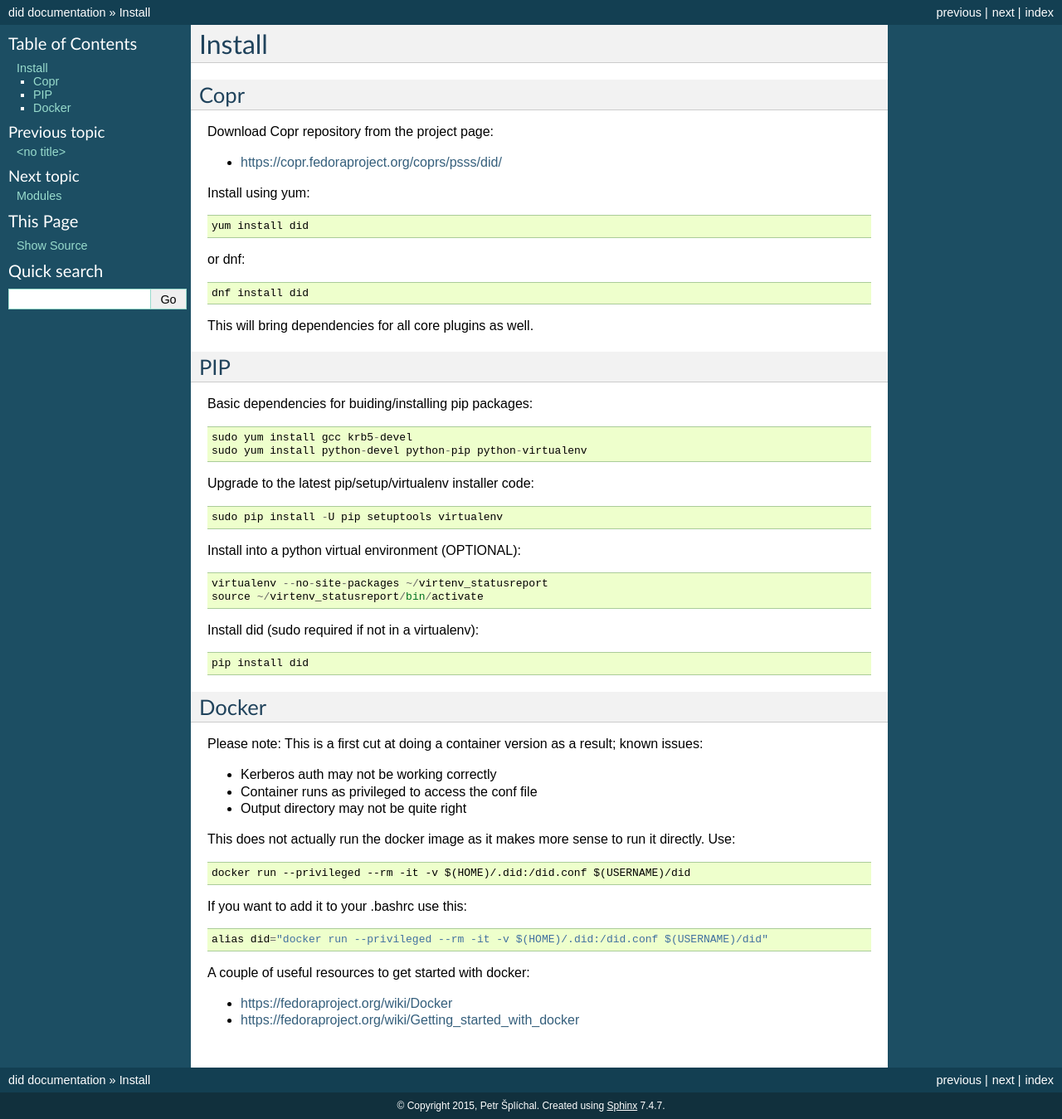
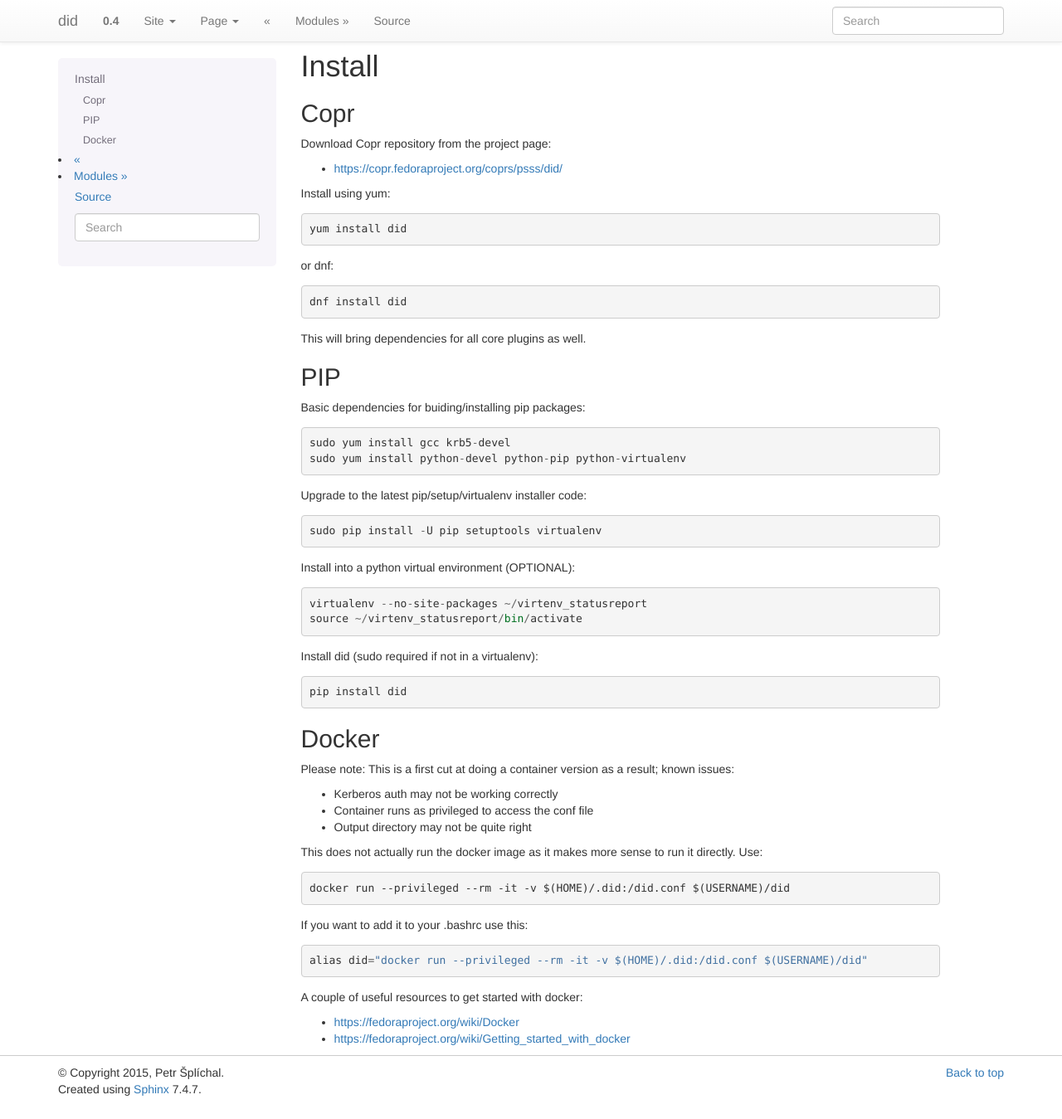
Before and after one commit to psss/did, a Sphinx documentation site: the page built from docs/install.rst, in a window 1280 px wide and 1349 px high. Shown: the whole window at 83% size. Built offline with Sphinx 7.4.7, drawn with Linux system fonts in a browser that asks for light colours.

Commit message:
use bootstrap if installed; fallback:rtd, default

```diff
--- a/docs/conf.py
+++ b/docs/conf.py
@@ -14,6 +14,21 @@
 
 import os
 import sys
+
+try:
+    # use bootstrap theme if user has it installed
+    import sphinx_bootstrap_theme
+    HTML_THEME = 'bootstrap'
+    html_theme_path = [sphinx_bootstrap_theme.get_html_theme_path()]
+except ImportError:
+    try:
+        # fall back to sphinx_rtd_theme if available
+        import sphinx_rtd_theme
+        HTML_THEME = 'sphinx_rtd_theme'
+        html_theme_path = [sphinx_rtd_theme.get_html_theme_path()]
+    except ImportError:
+        # and fall back to 'default' if neither of those are available
+        HTML_THEME = 'default'
 
 # If extensions (or modules to document with autodoc) are in another directory,
 # add these directories to sys.path here. If the directory is relative to the
@@ -110,7 +125,7 @@ todo_include_todos = False
 
 # The theme to use for HTML and HTML Help pages.  See the documentation for
 # a list of builtin themes.
-html_theme = 'default'
+html_theme = HTML_THEME
 
 # 1.3.1 sphinx READTHEDOCS build compat
 # SEE:
```
